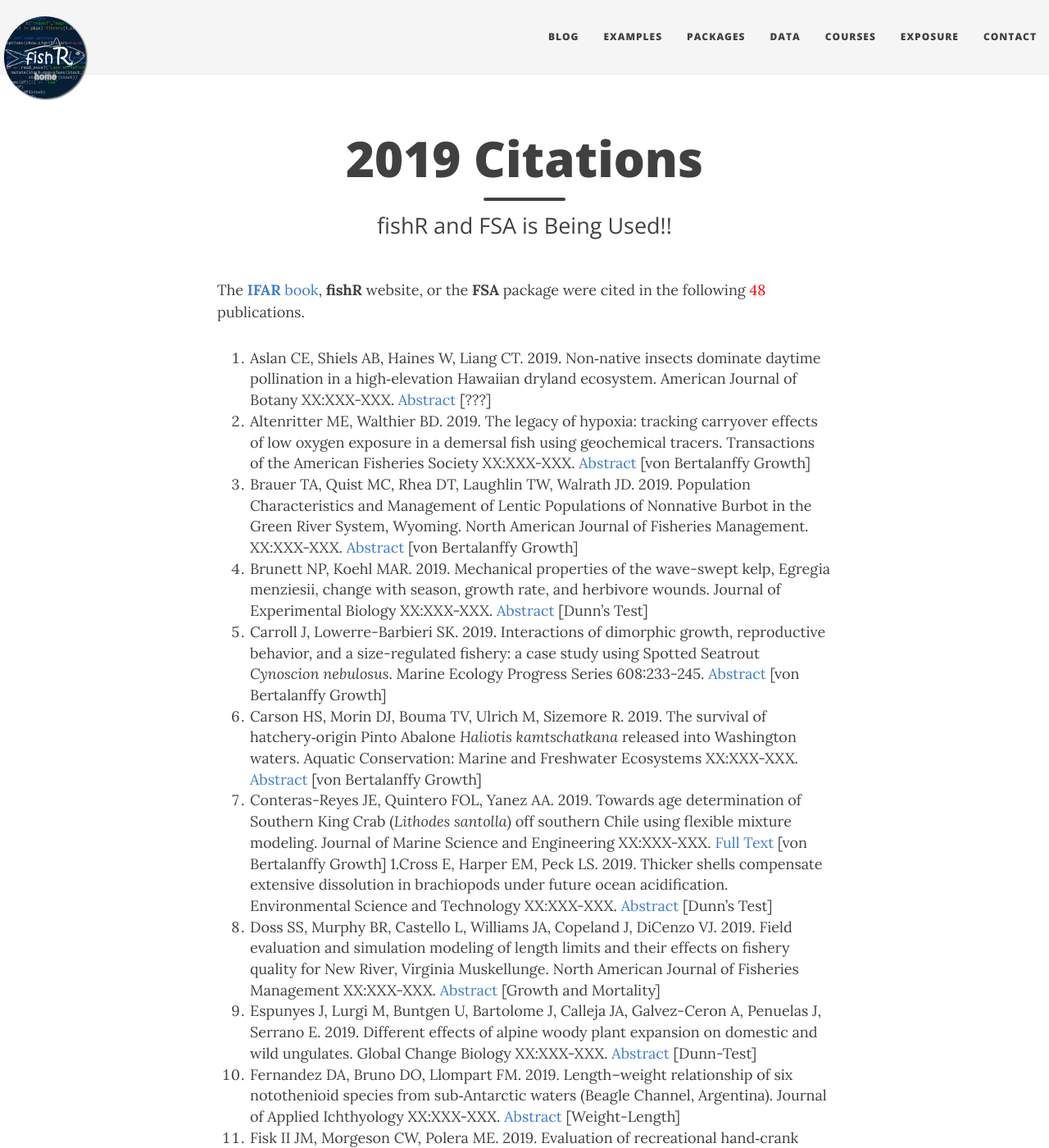
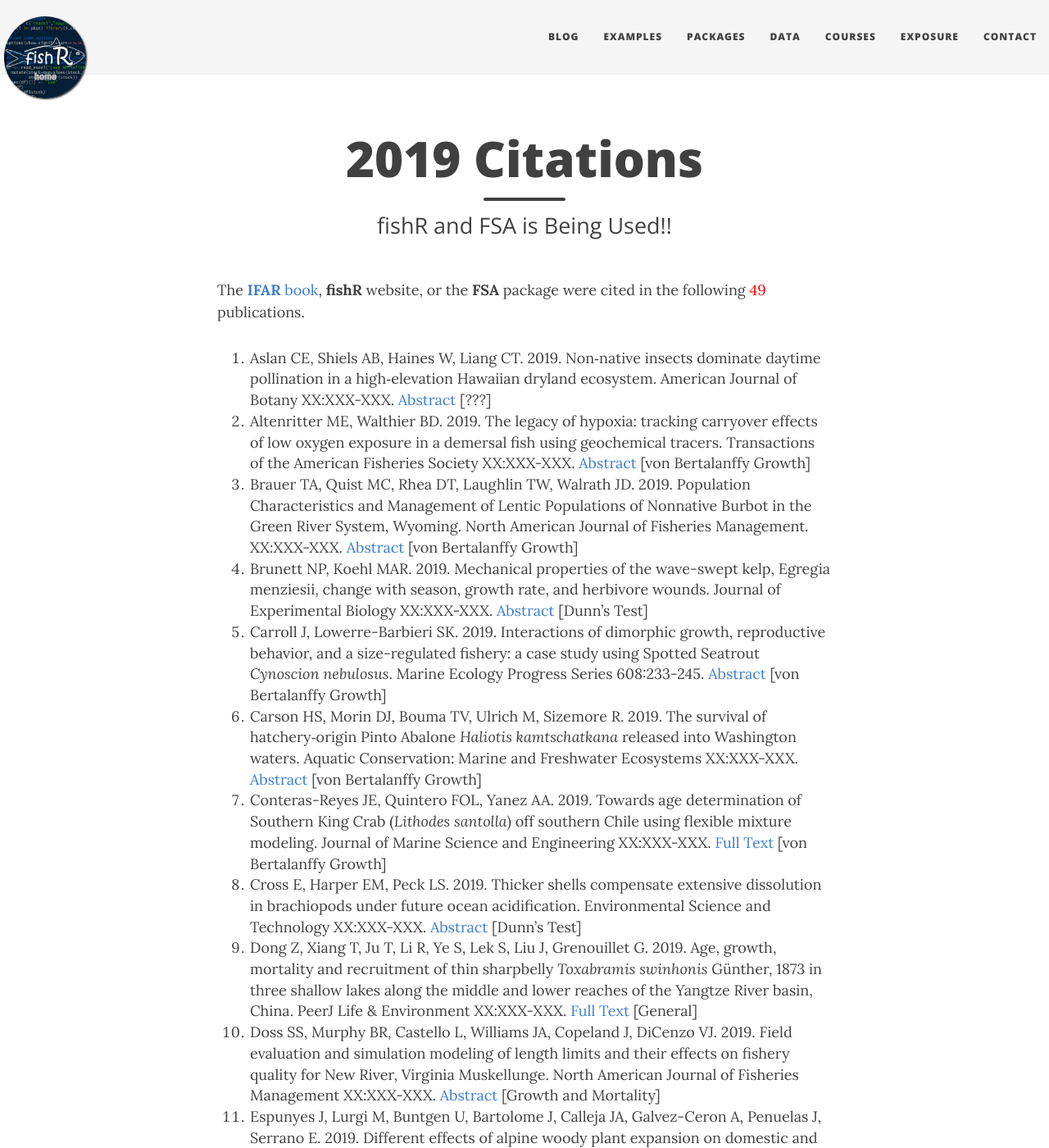
Before and after one commit to droglenc/fishR, a Jekyll site: the page built from exposure/exposure-citations19.md, in a window 1280 px wide and 1400 px high. Shown: the whole window at 82% size. Built offline with Jekyll 4.4.1, drawn with Linux system fonts in a browser that asks for light colours; nearby versions of some CDN libraries.

Commit message:
Update exposure-citations19.md

```diff
--- a/exposure/exposure-citations19.md
+++ b/exposure/exposure-citations19.md
@@ -5,7 +5,7 @@ subtitle: fishR and FSA is Being Used!!
 css: "/css/exposure-citation.css"
 ---
 
-The [**IFAR** book](http://derekogle.com/IFAR/), **fishR** website, or the **FSA** package were cited in the following <span id="contact-div">48</span> publications.
+The [**IFAR** book](http://derekogle.com/IFAR/), **fishR** website, or the **FSA** package were cited in the following <span id="contact-div">49</span> publications.
 
 1. Aslan CE, Shiels AB, Haines W, Liang CT. 2019. Non‐native insects dominate daytime pollination in a high‐elevation Hawaiian dryland ecosystem. American Journal of Botany XX:XXX-XXX. [Abstract](https://bsapubs.onlinelibrary.wiley.com/doi/abs/10.1002/ajb2.1233) [???]
 1. Altenritter ME, Walthier BD. 2019. The legacy of hypoxia: tracking carryover effects of low oxygen exposure in a demersal fish using geochemical tracers. Transactions of the American Fisheries Society XX:XXX-XXX. [Abstract](https://afspubs.onlinelibrary.wiley.com/doi/abs/10.1002/tafs.10159) [von Bertalanffy Growth]
@@ -14,7 +14,8 @@ The [**IFAR** book](http://derekogle.com/IFAR/), **fishR** website, or the **FSA
 1. Carroll J, Lowerre-Barbieri SK. 2019. Interactions of dimorphic growth, reproductive behavior, and a size-regulated fishery: a case study using Spotted Seatrout *Cynoscion nebulosus*. Marine Ecology Progress Series 608:233-245. [Abstract](https://www.int-res.com/abstracts/meps/v608/p233-245) [von Bertalanffy Growth]
 1. Carson HS, Morin DJ, Bouma TV, Ulrich M, Sizemore R. 2019. The survival of hatchery‐origin Pinto Abalone *Haliotis kamtschatkana* released into Washington waters. Aquatic Conservation: Marine and Freshwater Ecosystems XX:XXX-XXX. [Abstract](https://onlinelibrary.wiley.com/doi/abs/10.1002/aqc.3004) [von Bertalanffy Growth]
 1. Conteras-Reyes JE, Quintero FOL, Yanez AA. 2019. Towards age determination of Southern King Crab (*Lithodes santolla*) off southern Chile using flexible mixture modeling. Journal of Marine Science and Engineering XX:XXX-XXX. [Full Text](https://www.researchgate.net/publication/329586900_Towards_Age_Determination_of_Southern_King_Crab_Lithodes_santolla_Off_Southern_Chile_Using_Flexible_Mixture_Modeling/references) [von Bertalanffy Growth]
-1.Cross E, Harper EM, Peck LS. 2019. Thicker shells compensate extensive dissolution in brachiopods under future ocean acidification. Environmental Science and Technology XX:XXX-XXX. [Abstract](https://pubs.acs.org/doi/abs/10.1021/acs.est.9b00714) [Dunn's Test]
+1. Cross E, Harper EM, Peck LS. 2019. Thicker shells compensate extensive dissolution in brachiopods under future ocean acidification. Environmental Science and Technology XX:XXX-XXX. [Abstract](https://pubs.acs.org/doi/abs/10.1021/acs.est.9b00714) [Dunn's Test]
+1. Dong Z, Xiang T, Ju T, Li R, Ye S, Lek S, Liu J, Grenouillet G. 2019. Age, growth, mortality and recruitment of thin sharpbelly *Toxabramis swinhonis* Günther, 1873 in three shallow lakes along the middle and lower reaches of the Yangtze River basin, China. PeerJ Life & Environment XX:XXX-XXX. [Full Text](https://peerj.com/articles/6772/) [General]
 1. Doss SS, Murphy BR, Castello L, Williams JA, Copeland J, DiCenzo VJ. 2019. Field evaluation and simulation modeling of length limits and their effects on fishery quality for New River, Virginia Muskellunge. North American Journal of Fisheries Management XX:XXX-XXX. [Abstract](https://afspubs.onlinelibrary.wiley.com/doi/abs/10.1002/nafm.10251) [Growth and Mortality]
 1. Espunyes J, Lurgi M, Buntgen U, Bartolome J, Calleja JA, Galvez-Ceron A, Penuelas J, Serrano E. 2019. Different effects of alpine woody plant expansion on domestic and wild ungulates. Global Change Biology XX:XXX-XXX. [Abstract](https://onlinelibrary.wiley.com/doi/abs/10.1111/gcb.14587) [Dunn-Test]
 1. Fernandez DA, Bruno DO, Llompart FM. 2019. Length–weight relationship of six notothenioid species from sub‐Antarctic waters (Beagle Channel, Argentina). Journal of Applied Ichthyology XX:XXX-XXX. [Abstract](https://onlinelibrary.wiley.com/doi/abs/10.1111/jai.13833) [Weight-Length]
```
